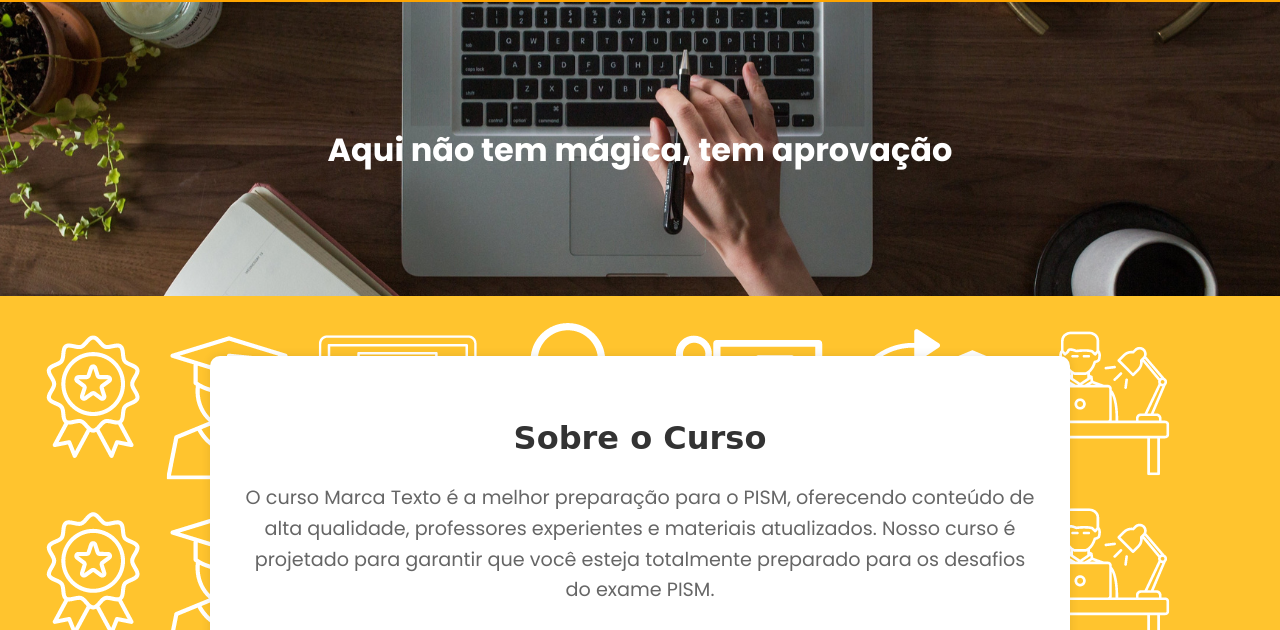
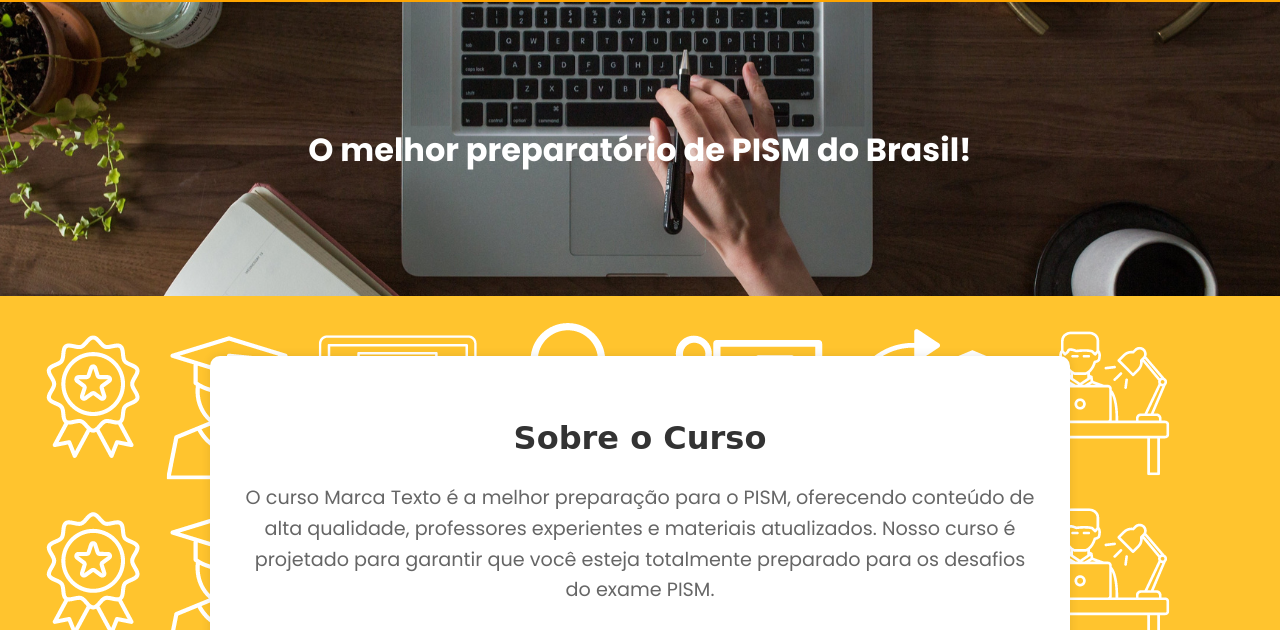
Before and after one commit to guadalupeti/site-marca-texto, a plain HTML site: page index.html in a window 1280 px wide. Shown: the part 88-718 px from the top of the page. Drawn offline with nearby package versions, Linux system fonts and the light colour scheme; a web font is replaced by a local one.

Commit message:
Update index.html

```diff
--- a/index.html
+++ b/index.html
@@ -32,7 +32,7 @@
         </div>
     </header>
     <div class="hero-section">
-        <h1>Aqui não tem mágica, tem aprovação</h1>
+        <h1>O melhor preparatório de PISM do Brasil!</h1>
     </div>
     <div class="container">
         <div class="course-info-box">
```
